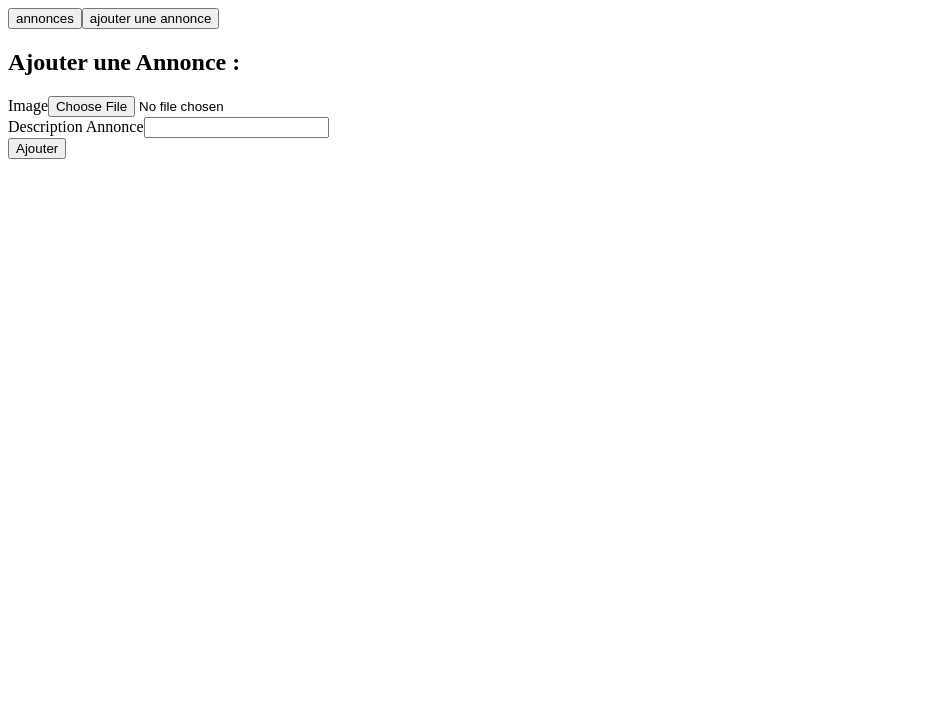
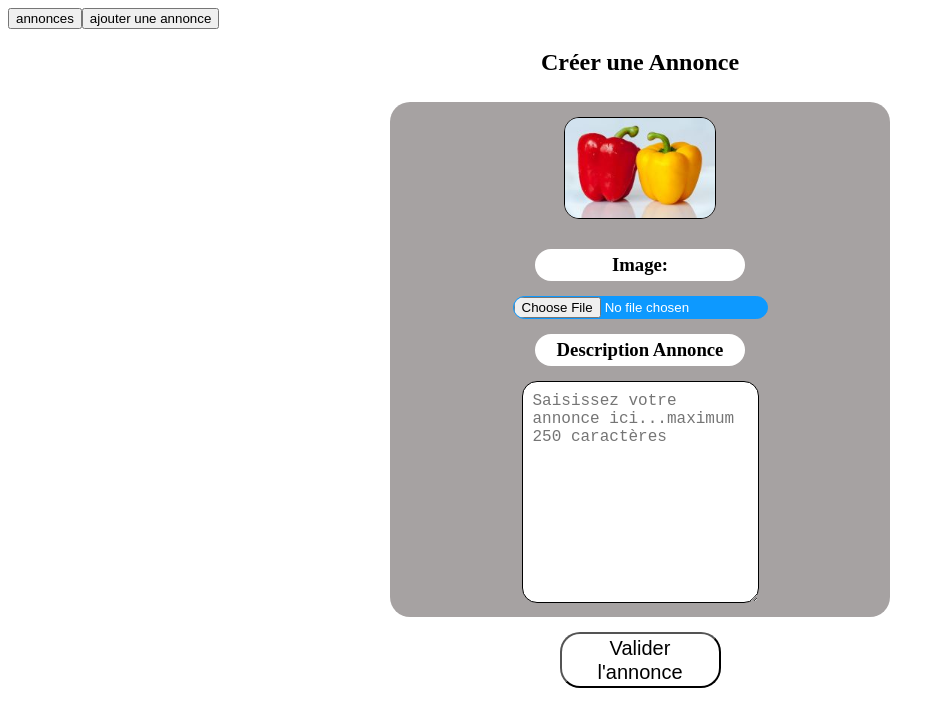
Before and after one commit to Apollo02112022/P3_Front, an Angular app: page /offer-a-barter in a window 1280 px wide. Shown: the top 726 px of the page, without its empty margins (0-945 px from the left). Built offline with nearby package versions, Linux system fonts and the light colour scheme.

Commit message:
css desktop

```diff
--- a/src/app/add-annonce/add-annonce.component.css
+++ b/src/app/add-annonce/add-annonce.component.css
@@ -0,0 +1,95 @@
+.container {
+    height: 100vh;
+}
+
+.createTitre {
+    text-align: center;
+    width: 314px;
+    height: 53px;
+    margin: auto;
+    background: #FFFFFF;
+    border-radius: 20px;
+}
+
+.createCards {
+    display: flex;
+    flex-direction: column;
+    align-items: center;
+    width: 326px;
+    height: 515px;
+    margin: auto;
+    background: rgba(33, 23, 23, 0.4);
+    border-radius: 20px;
+}
+
+.addFile {
+    margin:15px;
+    background-color:#0d99ff; /* Couleur bleue */
+    border: 1px solid #0d99ff; /* Bordure bleue */
+    color: #fff; /* Texte blanc */
+    border-radius: 15px;
+}
+
+
+.createImage {
+    flex-direction: column;
+    margin-top: 15px;
+}
+.addTitre{
+    text-align: center;
+    width: 200px;
+    padding: 5px;
+    height: auto;
+    margin: auto;
+    background: #FFFFFF;
+    border-radius: 20px;
+}
+.descriptionAnnonce {
+    margin: 15px;
+    top:10px;
+    width: auto;
+    height: 200px;
+    padding: 10px;
+    font-size: 16px;
+    border: 1px solid black;
+    border-radius: 15px;
+    /* empêcher le redimensionnement */
+}
+.addImg{
+    margin:15px;
+    width: 150px;
+    height: auto;
+    border: 1px solid black;
+    border-radius: 15px;
+}
+.btnValid{
+    display: flex;
+    justify-content: center;
+    margin: 15px;
+}
+.btnValidez{
+
+    width: 161px;
+    height: 56px;
+    background: #FFFFFF;
+    border-radius: 20px;
+    font-style: normal;
+    font-size: 20px;
+    line-height: 24px;
+    color: #000000;
+  }
+  @media only screen and (max-width: 768px) {
+    .textAnnDesktop {
+      display: none;
+
+    }
+
+
+  }
+
+  @media only screen and (min-width: 768px) {
+
+    .createCards {
+      width: 500px;
+    }
+}
--- a/src/app/add-annonce/add-annonce.component.html
+++ b/src/app/add-annonce/add-annonce.component.html
@@ -1,23 +1,22 @@
 <div class="container">
-  <div>
-    <h2>Ajouter une Annonce :</h2>
+  <div class="createTitre">
+    <h2>Créer une Annonce</h2>
   </div>
 
 
   <form (submit)="addAnnonce()">
-    <div hidden class="">
-      <label>ID Annonce</label>
-      <input type="text" [(ngModel)]="newAnnonce.id" name="idAnnonce" class="form-control">
-    </div>
-    <div class="">
-      <label>Image</label>
-      <input type="file" [(ngModel)]="newAnnonce.announcement_picture" name="Image" class="form-control">
+    <div class="createCards">
+        <img class="addImg" src="assets/bell-peppers.jpg" alt="">
+      <div class="createImage">
+        <h3 class="addTitre">Image:</h3>
+        <input class="addFile" type="file" [(ngModel)]="newAnnonce.announcement_picture" name="Image">
 
-    </div>
+      </div>
 
-    <div class="">
-      <label>Description Annonce</label>
-      <input type="text" [(ngModel)]="newAnnonce.description" name="description" class="form-control">
+      <div class="createDescription">
+        <h3 class="addTitre">Description Annonce</h3>
+        <textarea type="text" [(ngModel)]="newAnnonce.description" name="description" class="descriptionAnnonce" placeholder="Saisissez votre annonce ici...maximum 250 caractères"></textarea>
+      </div>
     </div>
     <!-- <div class="">
       <label>Categorie</label>
@@ -34,8 +33,8 @@
       <input type="date" [(ngModel)]="newAnnonce.dateCreation" name="dateCreation" class="form-control">
     </div> -->
 
-    <div class="">
-      <button type="submit" class="">Ajouter</button>
+    <div class="btnValid">
+      <button class="btnValidez" type="submit">Valider l'annonce</button>
       <div>
         <h3>{{message}}</h3>
       </div>
--- a/src/app/annonces/annonces.component.css
+++ b/src/app/annonces/annonces.component.css
@@ -1,36 +1,69 @@
+
 .card-body{
   width: 100%;
 }
 .cardAnnonceList {
   display: flex;
   width: 300px;
-  height: 150px;
-  margin: 20px auto;
+  height: 200px;
+  margin: 15px auto 15px auto ;
+  padding: 20px;
   background-color: white;
   box-shadow: 0px 5px 20px #555;
   border-radius: 25px;
-}
-
-.cardAnnonceList .descriptionAnnonce {
-  flex: 1;
-  padding: 10px;
-  text-align: center;
-  padding: 15px 20px;
   box-sizing: border-box;
   overflow: hidden;
 }
 
-.imageAnnonce .img{
-  width: 100px;
-  height: 250px;
-  position: relative;
+.imageAnnonce{
+  width: 40%;
+  height:80%;
+  border-radius: 15px;
+  border: 2px solid;
+  overflow: auto;
+}
+.descriptionAnnonce{
+  width: 60%;
+  display: flex;
+  flex-direction: column;
+  align-items: center;
   overflow: hidden;
+  padding:10px ;
 }
 
-/* styles pour les dispositifs de bureau */
+/* styles pour mode desktop */
 @media only screen and (min-width: 768px) {
   .card-body {
     display: grid;
     grid-template-rows: 1fr 1fr;
     grid-template-columns: 1fr 1fr;
-  }}
+    row-gap: 40px;
+
+  }
+  .cardAnnonceList {
+    display: flex;
+    width: 500px;
+    height: 300px;
+
+  }
+  .textAnnDesktop{
+    display: flex;
+    text-align: center;
+    justify-content: center;
+    color: white;
+    border-radius: 25px;
+    background: rgba(33, 23, 23, 0.4);
+
+    margin:25px 200px 25px 200px;
+  }
+
+  @media only screen and (max-width: 768px) {
+    .textAnnDesktop{
+      display: none;
+
+      }
+
+    }
+
+
+}
--- a/src/app/annonces/annonces.component.html
+++ b/src/app/annonces/annonces.component.html
@@ -1,12 +1,17 @@
-<div class="container">
-  <!-- <a [routerLink]="['/barters',annonce.id]"> -->
+<div class="annonce-container">
+
+  <div class="textAnnDesktop">
+    <h2 class="titreAnn">Sur Trocoeurs,
+      consultez toutes nos offres de trocs, échangez
+      ou postez !</h2>
+  </div>
     <div class="card-body">
       <div class="cardAnnonceList" *ngFor="let annonce of annonces" (click)="onSelectedAnnonce(annonce.id)">
-        <div class="id">
+        <div hidden class="id">
         <h3>Id</h3>
         <p>{{annonce.id}}</p>
       </div>
-        <div class="imageAnnonce"><img src="{{annonce.announcement_picture}}    " alt="image annonce">
+        <div class="imageAnnonce"><img src="assets/bell-peppers.jpg" alt="image annonce">
         </div>
         <div class="descriptionAnnonce">
           <h3>Description :</h3>
--- a/src/app/annonces/annonces.component.ts
+++ b/src/app/annonces/annonces.component.ts
@@ -3,6 +3,7 @@ import { Annonce } from '../models/annonce.model';
 import { AnnonceService } from '../services/annonce.service';
 import { Category } from '../models/category.model';
 import { Router } from '@angular/router';
+
 
 @Component({
   selector: 'app-annonces',
--- a/src/app/details-annonce/details-annonce.component.css
+++ b/src/app/details-annonce/details-annonce.component.css
@@ -3,7 +3,6 @@
   grid-template-rows: 2fr 3fr 1fr;
   grid-template-columns: 1fr;
   justify-items: center;
-  gap: 0px;
   height: 100%;
   width: 300px;
   height: 500px;
@@ -13,39 +12,31 @@
   border-radius: 25px;
 }
 
-.cardDetailAnnonce .descriptionDetailAnnonce {
-  padding: 10px;
+.descriptionDetailAnnonce {
   text-align: center;
-
+  line-height: 24px;
+  font-size: 20px;
   padding: 15px 20px;
   box-sizing: border-box;
-  overflow: hidden;
-}
-.descriptionDetailAnnonce{
-font-style: normal;
-font-weight: 400;
-font-size: 20px;
-line-height: 24px;
-
-color: #000000;
 
 }
-.imageDetailAnnonce .img {
-  width: 100px;
-  height: 250px;
+
+
+.imageDetailAnnonce{
+  width: 200px;
+  height: auto;
   position: relative;
-  overflow: hidden;
+  /* overflow: hidden; */
+  margin: 15px;
+  border: 2px solid black;
 }
-.btnDeal{
+
+.btnDeal {
   display: flex;
   justify-content: center;
-  font-style: normal;
-font-weight: 700;
-font-size: 20px;
-line-height: 24px;
 
-color: #000000;
 }
+
 .btnTroc {
 
   width: 161px;
@@ -53,8 +44,35 @@ color: #000000;
   background: #FFFFFF;
   border-radius: 20px;
   font-style: normal;
-  font-weight: 700;
   font-size: 20px;
   line-height: 24px;
   color: #000000;
 }
+
+.textAnnDesktop {
+  display: flex;
+  text-align: center;
+  justify-content: center;
+  color: white;
+  border-radius: 25px;
+  background: rgba(33, 23, 23, 0.4);
+  margin: 25px 200px 25px 200px;
+}
+
+/* //////////MEDIA QUERIES//////////*/
+
+@media only screen and (max-width: 768px) {
+  .textAnnDesktop {
+    display: none;
+
+  }
+
+
+}
+
+@media only screen and (min-width: 768px) {
+
+  .cardDetailAnnonce {
+    width: 500px;
+  }
+}
--- a/src/app/details-annonce/details-annonce.component.html
+++ b/src/app/details-annonce/details-annonce.component.html
@@ -1,3 +1,10 @@
+<div class="detailAnnContainer">
+  <div class="textAnnDesktop">
+    <h2 class="titreAnn">Sur Trocoeurs,
+      consultez toutes nos offres de trocs, échangez
+      ou postez !</h2>
+  </div>
+
 <div *ngIf="annonceId">
   <div class="card-body">
     <div class="cardDetailAnnonce">
@@ -5,7 +12,7 @@
       <h3>Id</h3>
       <p>{{annonceId.id}}</p>
     </div>
-      <div class="imageDetailAnnonce"><img src="{{annonceId.announcement_picture}}    " alt="image annonce">
+      <div class="imageDetailAnnonce"><img src="assets/bell-peppers.jpg" alt="image annonce">
       </div>
       <div class="descriptionDetailAnnonce">
         <h3>Description :</h3>
```
Also changed, not shown: src/assets/bell-peppers.jpg (added).
